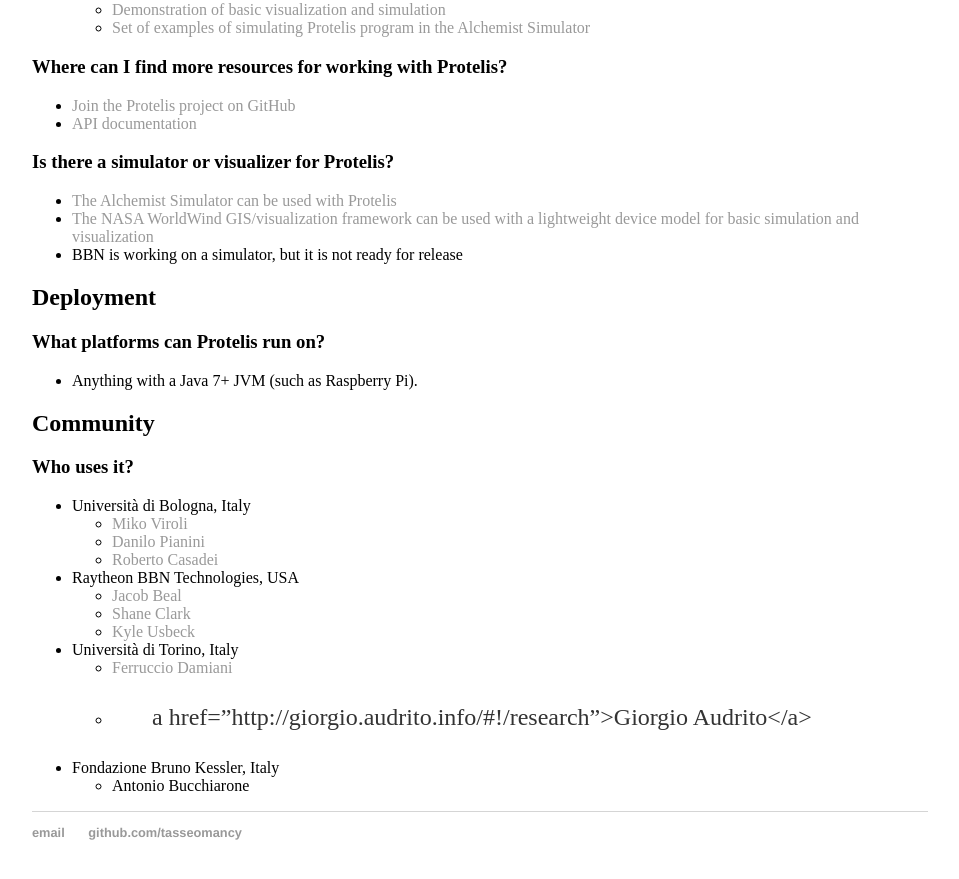
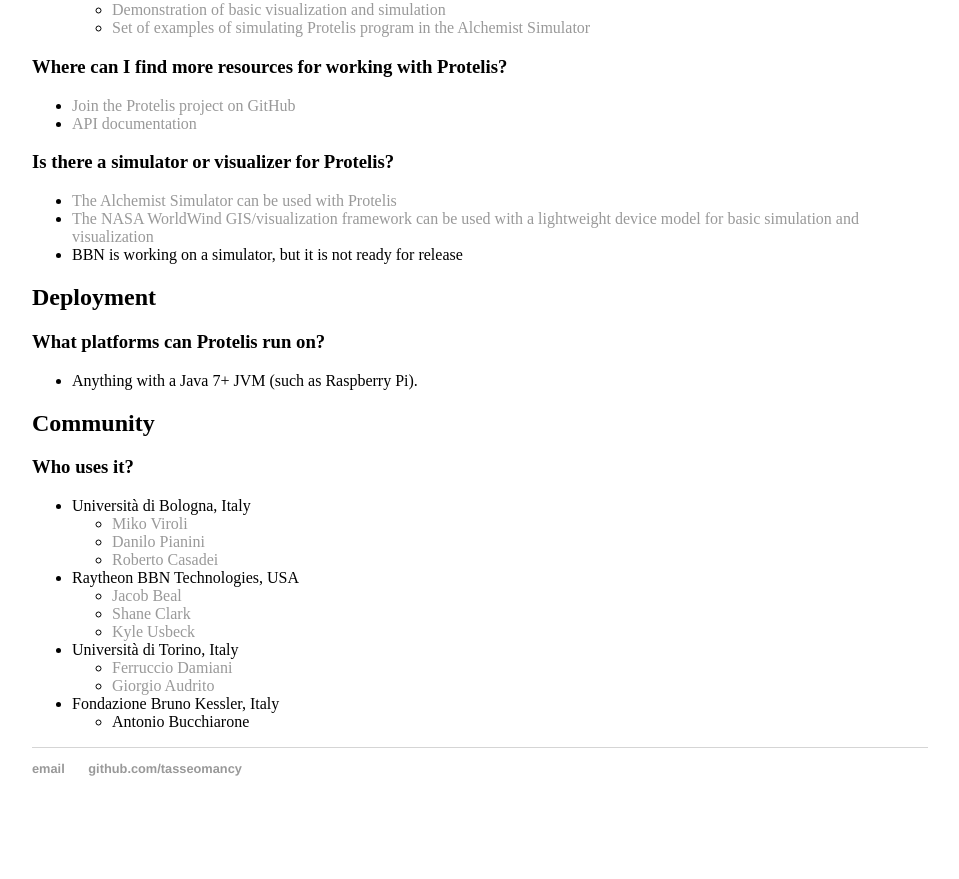
Before and after one commit to tasseomancy/tasseomancy.github.io, a Jekyll site: the page built from _posts/2018-01-31-toc-faqs.md, in a window 1280 px wide and 900 px high, scrolled down 2003 px. Shown: the top 879 px of the window, without its empty margins (160-1119 px from the left). Built offline with Jekyll 4.4.1, drawn with Linux system fonts in a browser that asks for light colours; after the commit the page ends 2839 px from its top, so only the background shows below that.

Commit message:
Update 2018-01-31-toc-faqs.md

```diff
--- a/_posts/2018-01-31-toc-faqs.md
+++ b/_posts/2018-01-31-toc-faqs.md
@@ -92,6 +92,6 @@
    * <a href="http://kyle.usbeck.us/">Kyle Usbeck</a>
 * Università di Torino, Italy
    * <a href="http://www.di.unito.it/~damiani/">Ferruccio Damiani</a>
-   * >a href="http://giorgio.audrito.info/#!/research">Giorgio Audrito</a>
+   * <a href="http://giorgio.audrito.info/#!/research">Giorgio Audrito</a>
 * Fondazione Bruno Kessler, Italy
    * Antonio Bucchiarone
```
